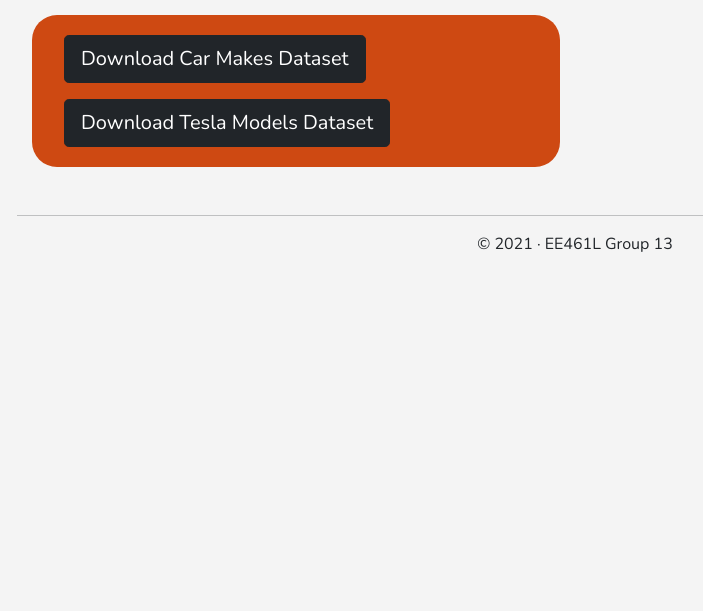
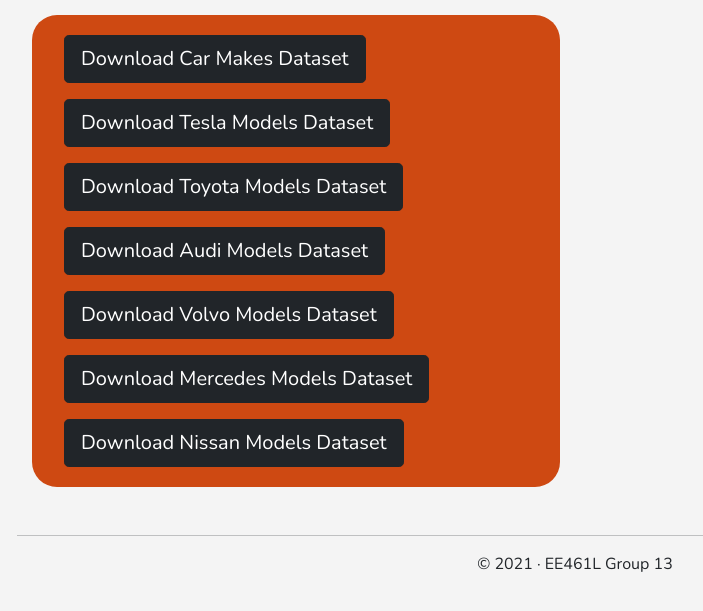
Before and after one commit to shaniljasani/EE461LGroup13FinalProject, a Flask app: page /downloads in a window 1280 px wide. Shown: the part 58-669 px from the top of the page, without its empty margins (65-768 px from the left). Run offline with Flask 2, Linux system fonts and the light colour scheme.

Commit message:
Updated downloads page, added downloads.py

```diff
--- a/AutoCar/autocar.py
+++ b/AutoCar/autocar.py
@@ -9,6 +9,7 @@ import os
 from flask import Flask, render_template, g, session, send_file, redirect
 from auth.auth import auth_bp
 from reserve.car import car_bp
+from downloads.downloads import downloads_bp
 from database.managedb import ManageDB
 #TODO add pandas to requirements for installing
 import pandas as pd
@@ -20,6 +21,7 @@ app.secret_key = os.getenv("APP_SECRET") # secret key used for cookies in the fu
 app.secret_key = 'secret key' # for now use just 'secret key'
 app.register_blueprint(auth_bp)
 app.register_blueprint(car_bp)
+app.register_blueprint(downloads_bp)
 
 # redirect on trainling slashes
 @app.before_request
@@ -60,32 +62,6 @@ def billing():
 def file_downloads():
     return render_template('downloads.html')
 
-# the route to send car makes download to the user
-@app.route('/return-carmakes')
-def return_files():
-    # downloads a file to the user that contains a dataset of all car makes.
-    return redirect('https://vpic.nhtsa.dot.gov/api/vehicles/GetAllMakes?format=csv')
-    # TODO
-    # find a different way to get the download to work, using our website's data instead of nhtsa?
-
-
-    #db = ManageDB()
-    #collection = db.get_cars_collection()
-    #cursor = collection.find() # returns every item in the collection
-    #mongoItems = list(cursor)
-    #df = pd.DataFrame(mongoItems)
-    #carcsv = df.to_csv(sep=',')
-    #try:
-        #return send_file(carcsv)#, as_attachment=True, attachment_filename='cars.csv')
-    #except Exception as e:
-        #return e
-    #db.close()
-
-# the route to send tesla models download to the user
-@app.route('/return-teslamodels')
-def redirect_tesla_download():
-    # downloads a file to the user that contains tesla models
-    return redirect('https://vpic.nhtsa.dot.gov/api/vehicles/GetModelsForMake/tesla?format=csv')
 
 if __name__ == "__main__":
     app.run(debug=True, host="localhost")
--- a/AutoCar/templates/downloads.html
+++ b/AutoCar/templates/downloads.html
@@ -12,6 +12,16 @@
 		        <a href="/return-carmakes" target="blank"><button class="btn btn-lg btn-dark btn-block">Download Car Makes Dataset</button></a>
                 <p></p>
                 <a href="/return-teslamodels" target="blank"><button class="btn btn-lg btn-dark btn-block">Download Tesla Models Dataset</button></a>
+                <p></p>
+                <a href="/return-toyotamodels" target="blank"><button class="btn btn-lg btn-dark btn-block">Download Toyota Models Dataset</button></a>
+                <p></p>
+                <a href="/return-audimodels" target="blank"><button class="btn btn-lg btn-dark btn-block">Download Audi Models Dataset</button></a>
+                <p></p>
+                <a href="/return-volvomodels" target="blank"><button class="btn btn-lg btn-dark btn-block">Download Volvo Models Dataset</button></a>
+                <p></p>
+                <a href="/return-mercedesmodels" target="blank"><button class="btn btn-lg btn-dark btn-block">Download Mercedes Models Dataset</button></a>
+                <p></p>
+                <a href="/return-nissanmodels" target="blank"><button class="btn btn-lg btn-dark btn-block">Download Nissan Models Dataset</button></a>
             </div>
         </div>
 
```
